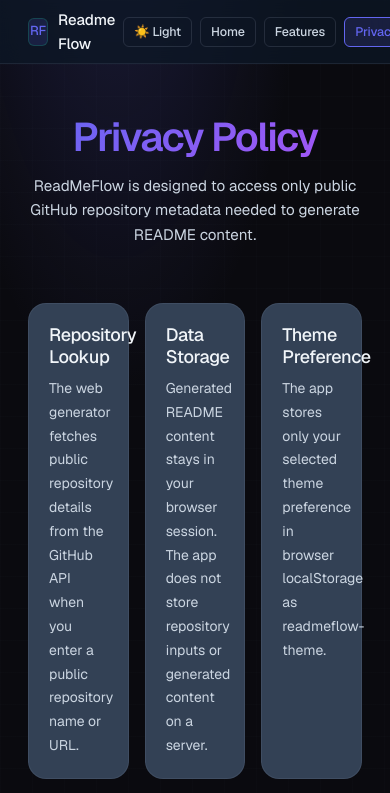
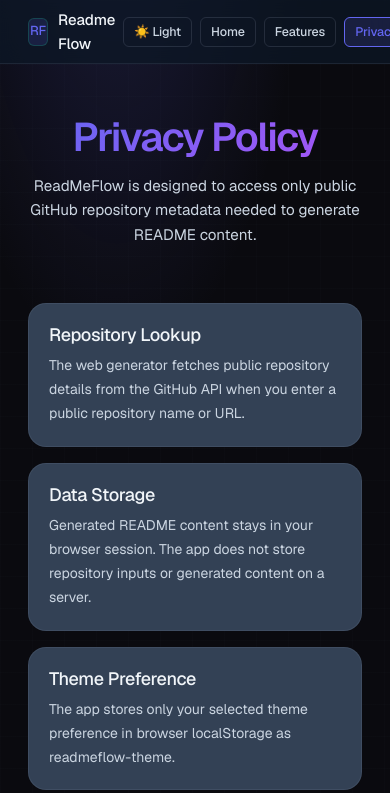
Before and after one commit to S4-coder/Read-Me-Flow, a Next.js app: page /privacy in a window 390 px wide. Shown: the top 793 px of the page. Built offline with nearby package versions, Linux system fonts and the light colour scheme.

Commit message:
Make feature and privacy pages responsive

```diff
--- a/app/globals.css
+++ b/app/globals.css
@@ -908,6 +908,28 @@
   margin: 1.25rem 0;
 }
 
+/* ─── Utility: Page grids ─────────────────────────────────── */
+.feature-grid,
+.privacy-grid {
+  display: grid;
+  grid-template-columns: repeat(3, minmax(0, 1fr));
+  gap: 1rem;
+}
+
+@media (max-width: 900px) {
+  .feature-grid,
+  .privacy-grid {
+    grid-template-columns: repeat(2, minmax(0, 1fr));
+  }
+}
+
+@media (max-width: 640px) {
+  .feature-grid,
+  .privacy-grid {
+    grid-template-columns: 1fr;
+  }
+}
+
 /* ─── Utility: Stack spacing ────────────────────────────────── */
 .stack > * + * { margin-top: var(--stack-gap, 1rem); }
 .stack-sm > * + * { margin-top: 0.625rem; }
--- a/pages/features.jsx
+++ b/pages/features.jsx
@@ -46,11 +46,7 @@
         </section>
 
         <section className="panel" style={{ padding: 0, overflow: 'visible' }}>
-          <div style={{
-            display: 'grid',
-            gridTemplateColumns: 'repeat(3, minmax(0, 1fr))',
-            gap: '1rem',
-          }}>
+          <div className="feature-grid">
             {features.map((feature) => (
               <article
                 key={feature.title}
--- a/pages/privacy.jsx
+++ b/pages/privacy.jsx
@@ -46,11 +46,7 @@
         </section>
 
         <section className="panel" style={{ padding: 0, overflow: 'visible' }}>
-          <div style={{
-            display: 'grid',
-            gridTemplateColumns: 'repeat(3, minmax(0, 1fr))',
-            gap: '1rem',
-          }}>
+          <div className="privacy-grid">
             {privacyItems.map((item) => (
               <article
                 key={item.title}
```
